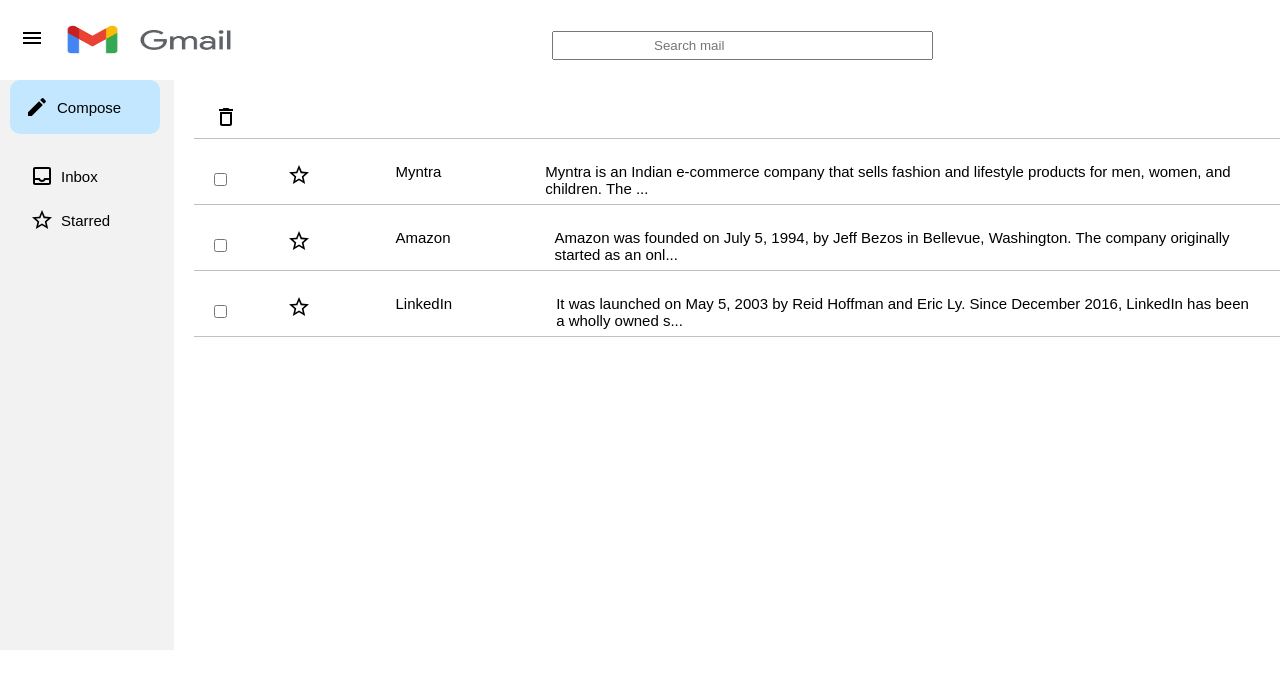
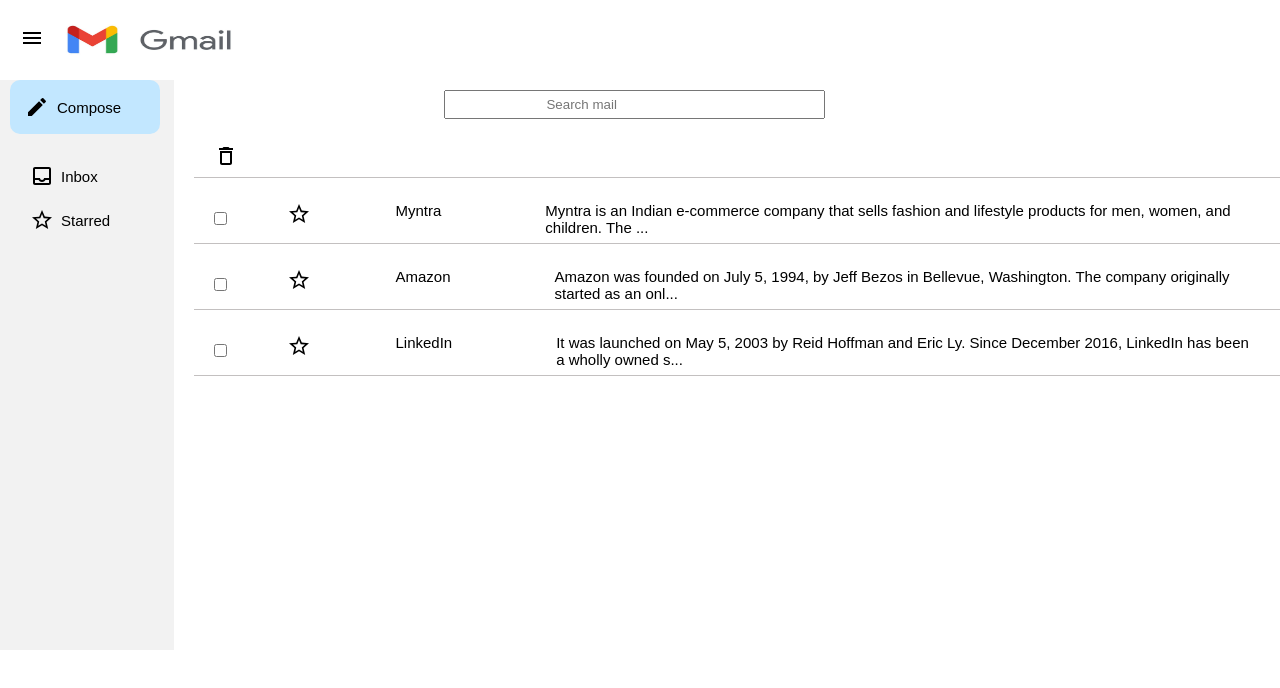
Before and after one commit to SwathiYamsani20/gmail, a React (Vite) app: page / in a window 1280 px wide. Shown: the top 688 px of the page. Built offline with nearby package versions, Linux system fonts and the light colour scheme.

Commit message:
add filtering

```diff
--- a/src/components/Hero/Hero.jsx
+++ b/src/components/Hero/Hero.jsx
@@ -11,6 +11,7 @@
 function Hero() {
   const [mail, setMail] = useState(mails);
   const [checkedMails, setCheckedMails] = useState([]);
+  const [search, setSearch] = useState("");
 
   function deleteMail() {
     setMail((prev) => prev.filter((val) => !checkedMails.includes(val.id)));
@@ -29,7 +30,19 @@
   }
   const mailsToDisplay =
     location.pathname === "/starred" ? mail.filter((m) => m.starred) : mail;
+
   return (
+    <div>
+      <div>
+        <input
+          type="text"
+          onChange={(e) => {
+            setSearch(e.target.value);
+          }}
+          placeholder="Search mail"
+          className="search-box"
+        />
+      </div>
       <div className="table-container">
         <table>
           <tr>
@@ -37,7 +50,14 @@
               <DeleteOutlinedIcon />
             </td>
           </tr>
-        {mailsToDisplay.map((val) => (
+          {mailsToDisplay
+            .filter((val) =>
+              search
+                ? val.content.toLowerCase().includes(search.toLowerCase()) ||
+                  val.title.toLowerCase().includes(search.toLowerCase())
+                : true
+            )
+            .map((val) => (
               <tr key={val.id} className="row">
                 <td>
                   <input
@@ -62,6 +82,7 @@
             ))}
         </table>
       </div>
+    </div>
   );
 }
 export default Hero;
--- a/src/components/Navbar/Navbar.jsx
+++ b/src/components/Navbar/Navbar.jsx
@@ -11,10 +11,6 @@
         <MenuIcon />
       </div>
       <img src={logo} alt="mail-img" className="logo" />
-
-      <div>
-        <input type="text" placeholder="Search mail" className="search-box" />
-      </div>
     </div>
   );
 }
```
Lines whose indentation alone changed are shown as unchanged.
